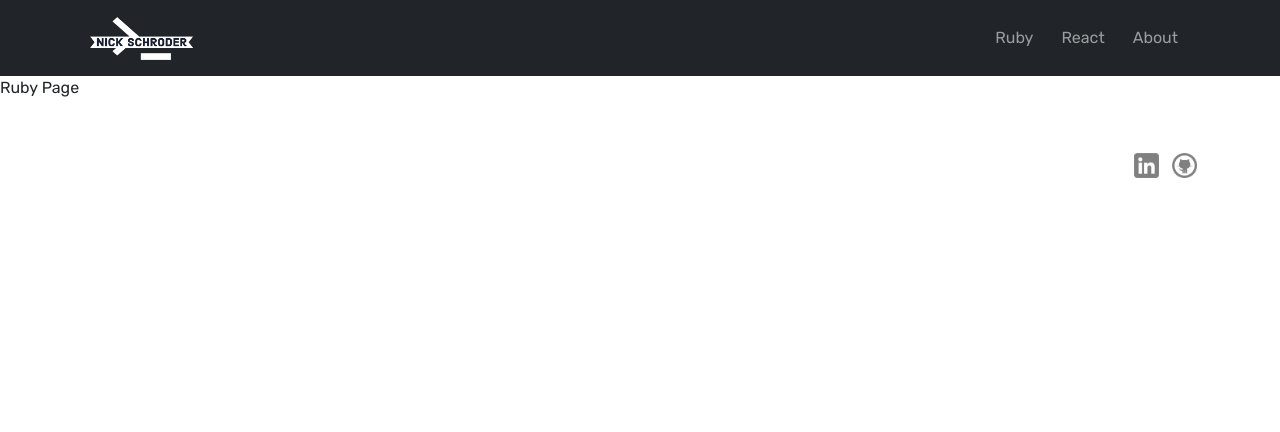
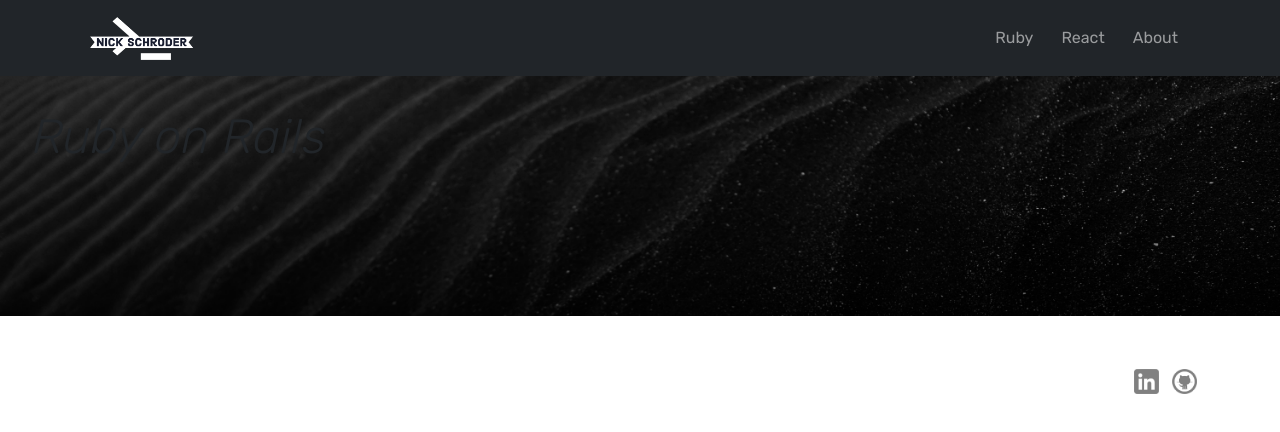
Before and after one commit to nschroder26/nschroder-dev, a Next.js app: page /ruby in a window 1280 px wide. Shown: the top 432 px of the page. Built offline with nearby package versions, Linux system fonts and the light colour scheme.

Commit message:
add banner to ruby page. move list out of projectlist component

```diff
--- a/pages/ruby/index.js
+++ b/pages/ruby/index.js
@@ -1,5 +1,15 @@
+import { Fragment } from "react";
+
+import classes from "./index.module.css";
+
 const RubyPage = () => {
-  return <div>Ruby Page</div>;
+  return (
+    <Fragment>
+      <div className={classes.banner}>
+        <h1 className={classes.maintext}>Ruby on Rails</h1>
+      </div>
+    </Fragment>
+  );
 };
 
 export default RubyPage;
--- /dev/null
+++ b/pages/ruby/index.module.css
@@ -0,0 +1,15 @@
+.banner {
+  background-image: url("../../public/RubyBanner.jpg");
+  height: 15rem;
+  background-position: top;
+  background-size: 100%;
+  background-repeat: no-repeat;
+}
+
+.maintext {
+  font-weight: 300;
+  font-style: italic;
+  font-size: 3rem;
+  padding: 2rem 0rem 0rem 2rem;
+  margin: 0px;
+}
```
Also changed, not shown: components/Layout/ProjectList.js (+2 -23 lines), pages/index.js (+22 -1 lines), public/RubyBanner.jpg (added).
